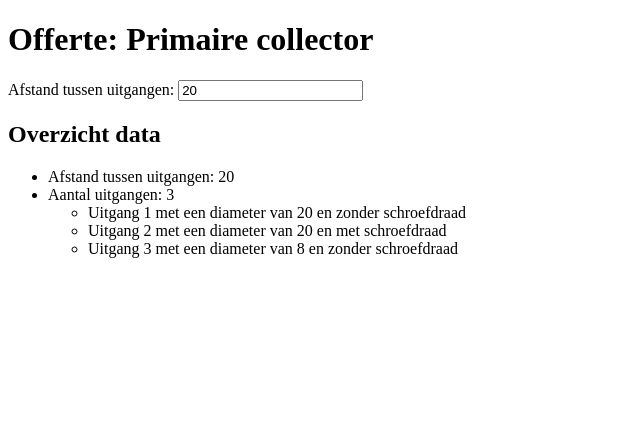
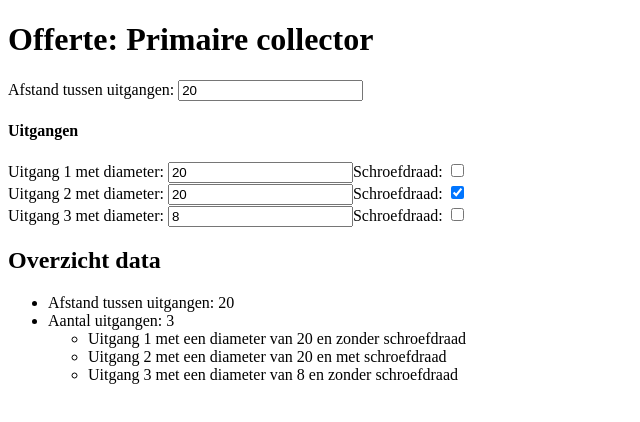
Before and after one commit to fredericwatteyne/mmt-offerte-app, an Angular app: page / in a window 1280 px wide. Shown: the top 422 px of the page, without its empty margins (0-640 px from the left). Built offline with nearby package versions, Linux system fonts and the light colour scheme.

Commit message:
Added Uitgangen to the form

```diff
--- a/src/app/components/primaire-collector/primaire-collector.component.html
+++ b/src/app/components/primaire-collector/primaire-collector.component.html
@@ -5,6 +5,13 @@
     <div>
         <label for="afstandTussenUitgangen">Afstand tussen uitgangen: </label>
         <input type="number" [(ngModel)]="afstandTussenUitgangen" name="afstandTussenUitgangen">
+    </div>
+    <h4>Uitgangen</h4>
+    <div *ngFor="let oi of uitgangen; let j = index">
+        <label for="diameter">Uitgang {{j + 1}} met diameter: </label>
+        <input type="number" [(ngModel)]="oi.diameter" name="diameter-{{j}}">
+        <label for="heeftSchroefdraad">Schroefdraad: </label>
+        <input type="checkbox" [(ngModel)]="oi.heeftScroefdraad" name="heeftSchroefdraad-{{j}}">
     </div>
 
 </form>
--- a/src/app/components/primaire-collector/primaire-collector.component.ts
+++ b/src/app/components/primaire-collector/primaire-collector.component.ts
@@ -29,3 +29,8 @@ class PrimaireCollectorUitgang {
     this.heeftScroefdraad = heeftScroefdraad;
   }
 }
+
+//sortering van de uitgangen, moet ik me daar zorgen in maken?
+//benaming van de componenten in het nederlands?
+//volledige component in 1 object => is dat ok?
+//
```
